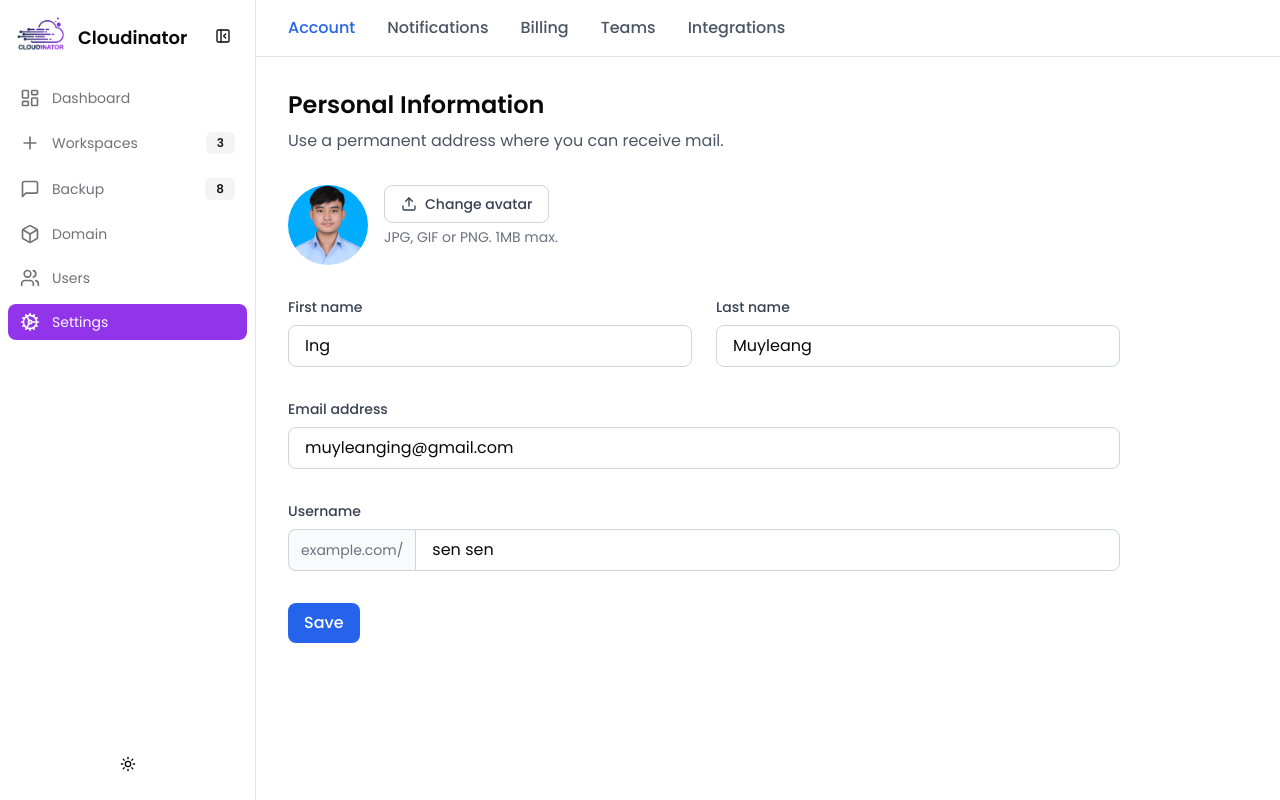
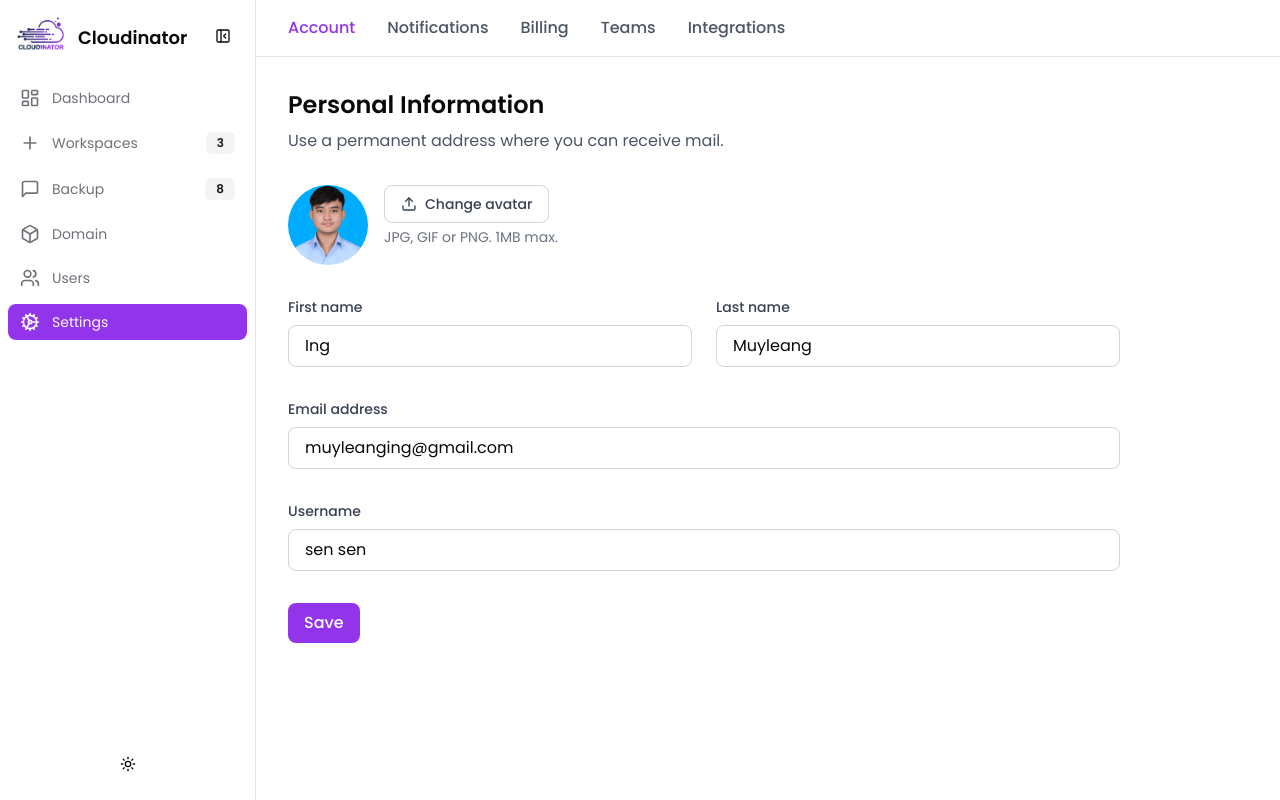
Before and after one commit to Cloudinator/cloudinator-admin, a Next.js app: page /account in a window 1280 px wide. Built offline with nearby package versions, Linux system fonts and the light colour scheme.

Commit message:
update setting

```diff
--- a/app/(setting)/account/page.tsx
+++ b/app/(setting)/account/page.tsx
@@ -96,28 +96,19 @@ const SettingPage = () => {
                         onChange={handleInputChange}
                     />
 
+                    <FormField
+                        label="Username"
+                        name="email"
+                        value={formData.username}
+                        onChange={handleInputChange}
+                    />
+
                     <div>
-                        <label className="block text-sm font-medium text-gray-700 mb-2">
-                            Username
-                        </label>
-                        <div className="flex">
-                            <span className="inline-flex items-center px-3 rounded-l-lg border border-r-0 border-gray-300 bg-gray-50 text-gray-500 text-sm">
-                                example.com/
-                            </span>
-                            <input
-                                type="text"
-                                name="username"
-                                value={formData.username}
-                                onChange={handleInputChange}
-                                className="flex-1 px-4 py-2 border border-gray-300 rounded-none rounded-r-lg focus:outline-none focus:ring-2 focus:ring-blue-500 focus:border-transparent"
-                            />
-                        </div>
-                    </div>
-                    <div>
-                        <button className="px-4 py-2 bg-blue-600 text-white rounded-lg hover:bg-blue-700 font-medium">
+                        <button className="px-4 py-2 bg-primary text-white rounded-lg hover:bg-primary-hover font-medium">
                             Save
                         </button>
                     </div>
+
                 </div>
             </div>
         </div>
--- a/components/setting/navbar.tsx
+++ b/components/setting/navbar.tsx
@@ -31,7 +31,7 @@ const Navbar: React.FC = () => {
               key={link.path}
               href={link.path}
               className={`font-medium ${
-                pathname === link.path ? "text-blue-600" : "text-gray-600"
+                pathname === link.path ? "text-primary" : "text-gray-600"
               }`}
             >
               {link.label}
```
